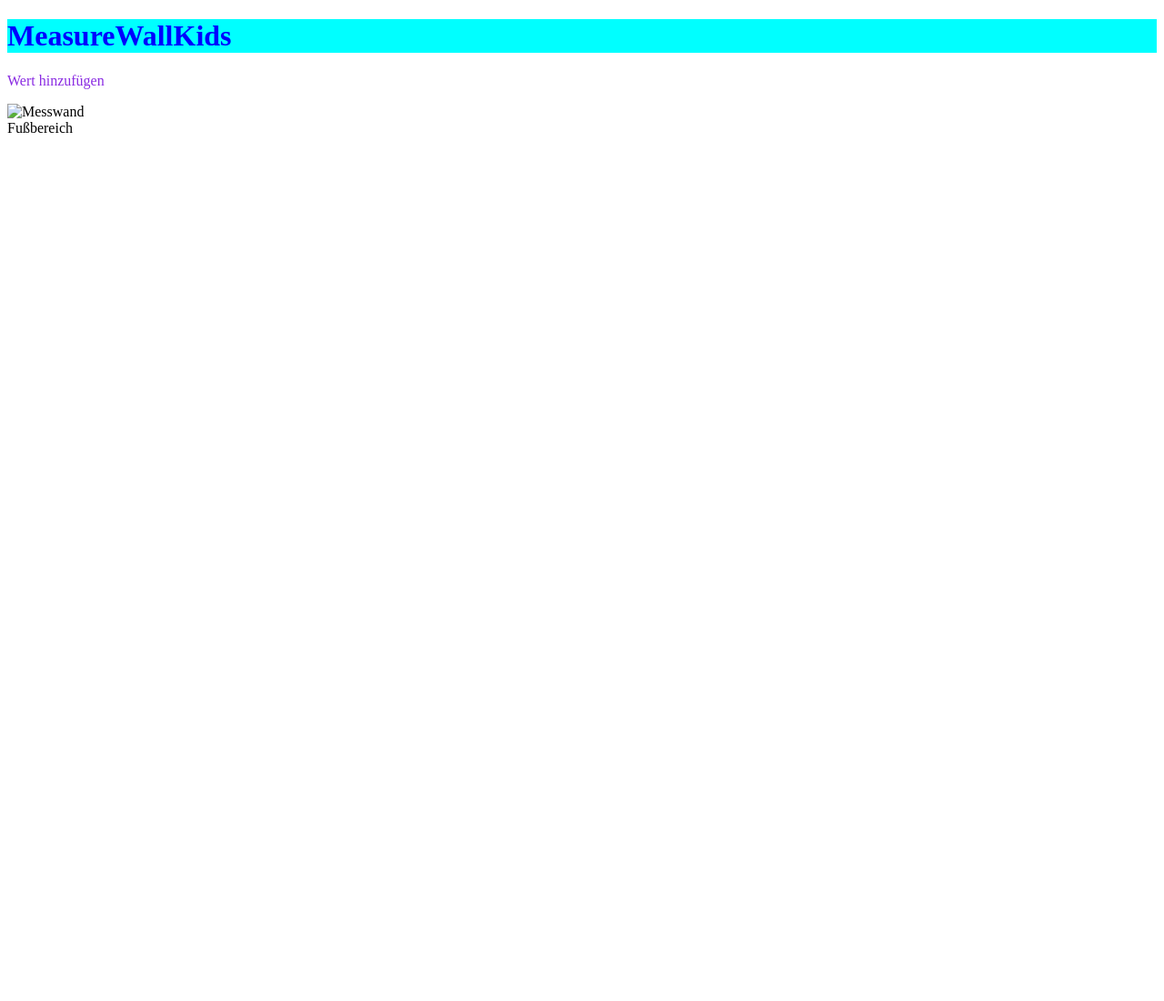
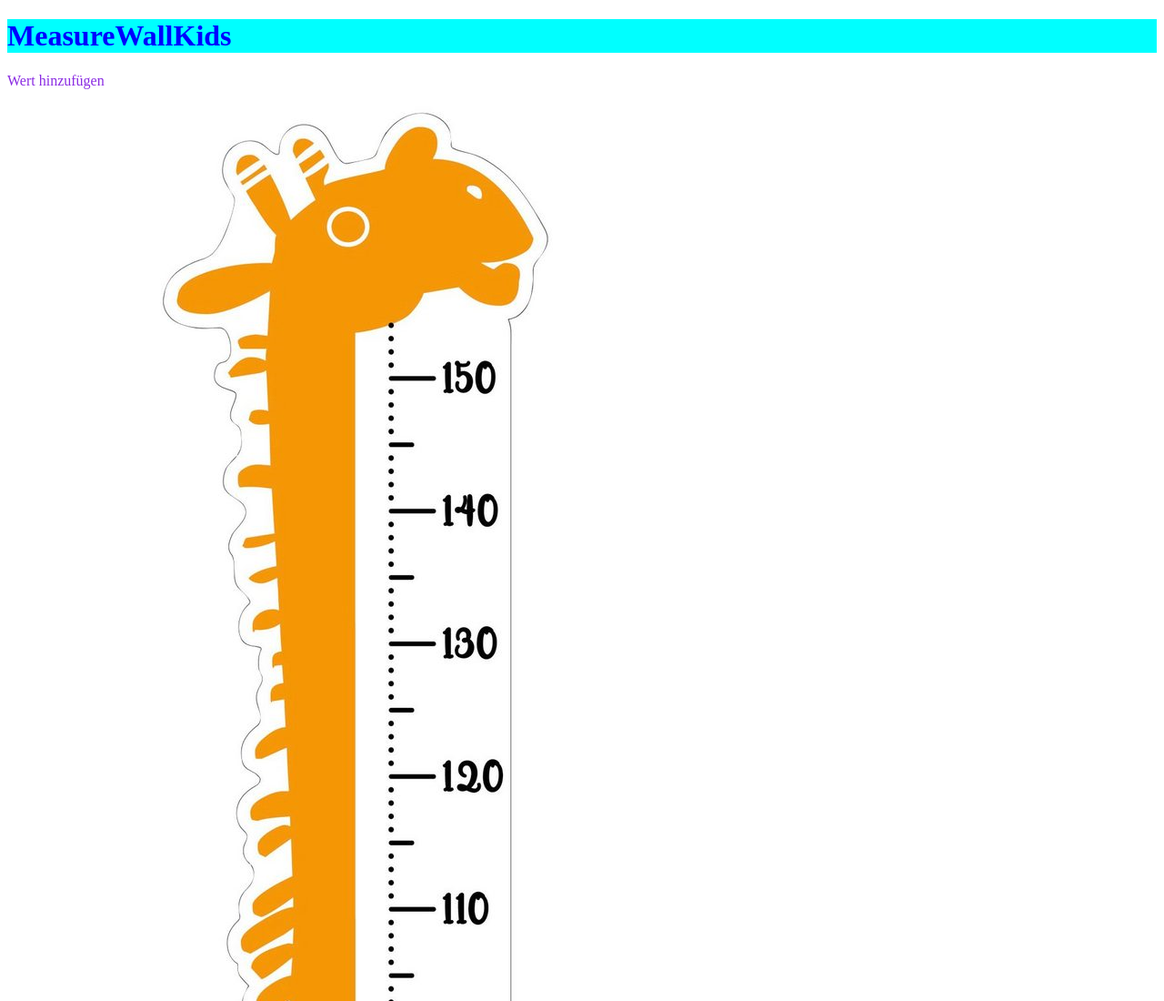
Before and after one commit to DavidBerdar/GIS_SS24, a plain HTML site: page Startseite.html in a window 1280 px wide. Shown: the top 1100 px of the page at 91% size. Before the commit the page ends 800 px from the top, so only its background shows below. Drawn offline with Linux system fonts and the light colour scheme.

Commit message:
Bild hinzufügen

```diff
--- a/Startseite.html
+++ b/Startseite.html
@@ -14,7 +14,7 @@
     <p>Wert hinzufügen</p></header>
     <main>
       <img
-  src="Messwand.jpg"
+  src="https://github.com/DavidBerdar/GIS_SS24/blob/main/WebsiteFotos/Messwand.png"
   alt="Messwand"
   title="Messwandbild"
 />
```
Also changed, not shown: Eingeben.html (added), WebsiteFotos/Messwand.jpg (deleted), WebsiteFotos/Messwand.png (added).
